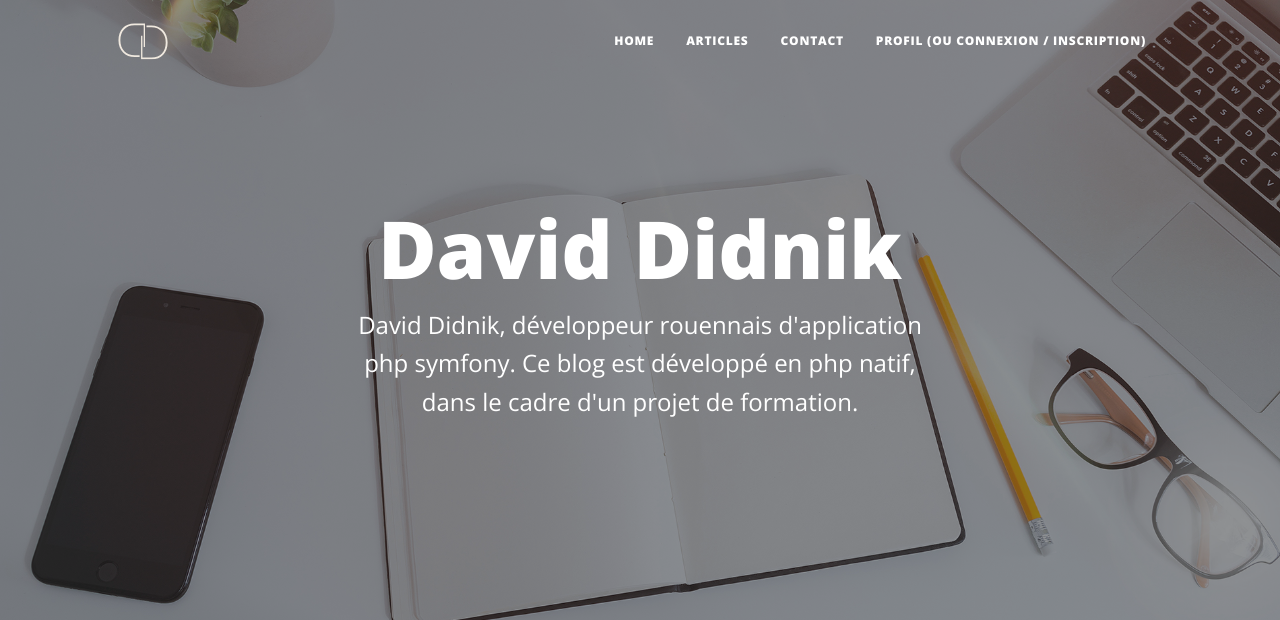
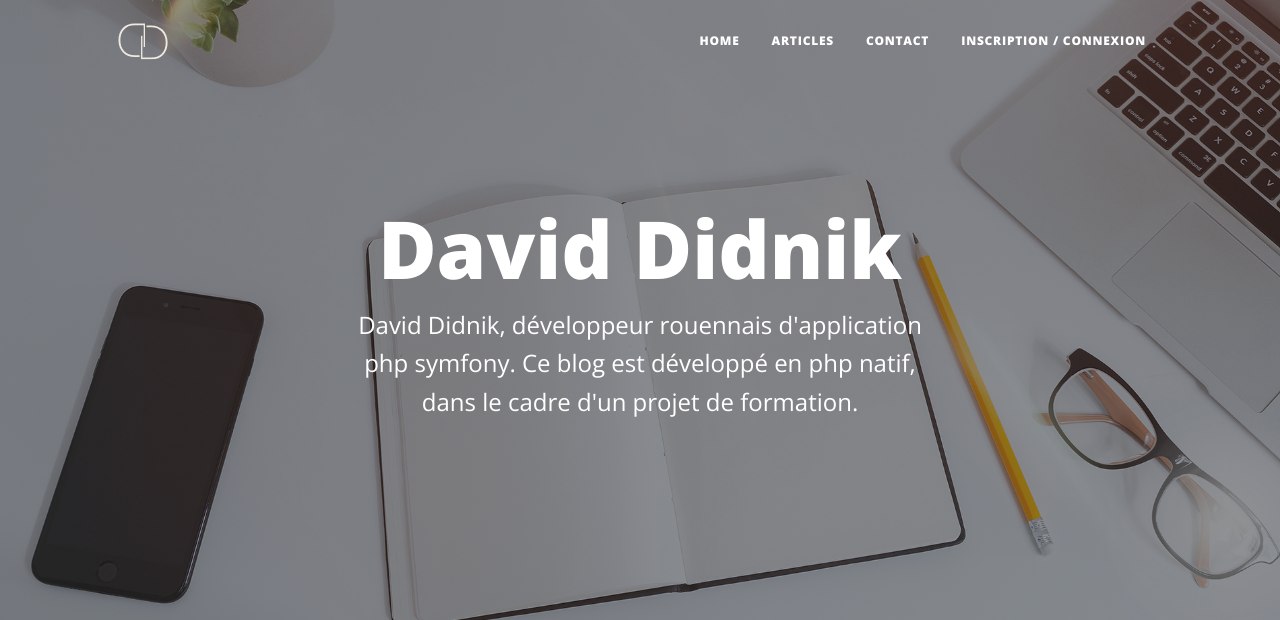
Before and after one commit to Davidouu/Blog-php, a PHP site: template templates/register.html.twig in a window 1280 px wide. Shown: the top 620 px of the page. Run offline with PHP 8.4, Linux system fonts and the light colour scheme; the template is opened without the code that fills it, so the values that code supplies are empty; some libraries are stand-ins or nearby versions.

Commit message:
[feat] : add condition on the profil / Register & login nav item

```diff
--- a/templates/base.html.twig
+++ b/templates/base.html.twig
@@ -62,9 +62,16 @@
 						<li class="nav-item">
 							<a class="nav-link px-lg-3 py-3 py-lg-4" href="/#contact">Contact</a>
 						</li>
+						{% if session.get('user') %}
 						<li class="nav-item">
-							<a class="nav-link px-lg-3 py-3 py-lg-4" href="">Profil (ou connexion / inscription)</a>
+							<a class="nav-link px-lg-3 py-3 py-lg-4" href="/profil">Profil</a>
 						</li>
+						{% else %}
+						<li class="nav-item">
+							<a class="nav-link px-lg-3 py-3 py-lg-4" href="/inscription">Inscription / Connexion</a>
+						</li>
+						{% endif %}
+
 					</ul>
 				</div>
 			</div>
```
